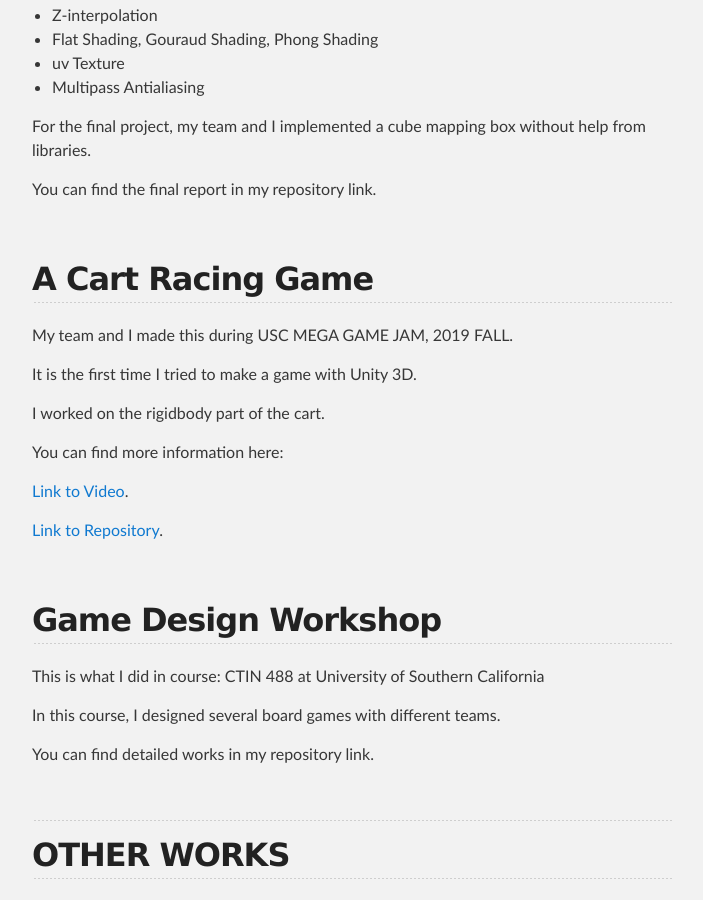
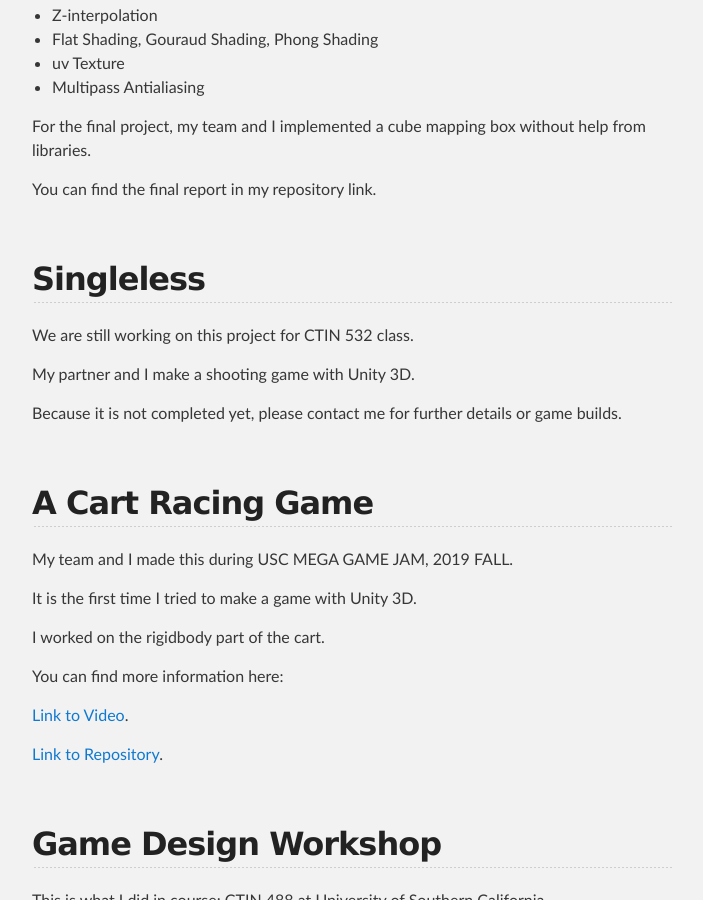
Before and after one commit to shinoobu/My-Portfolio, a Jekyll site: the page built from index.md, in a window 1280 px wide and 900 px high, scrolled down 1091 px. Shown: the whole window, without its empty margins (288-991 px from the left). Built offline with Jekyll 4.4.1, drawn with Linux system fonts in a browser that asks for light colours.

Commit message:
Update index.md

```diff
--- a/index.md
+++ b/index.md
@@ -56,6 +56,17 @@ You can find the final report in my repository link.
 
 <br/>
 
+## Singleless
+
+We are still working on this project for CTIN 532 class.
+
+My partner and I make a shooting game with Unity 3D.
+
+Because it is not completed yet, please contact me for further details or game builds.
+
+
+<br/>
+
 
 ## A Cart Racing Game
 
```
